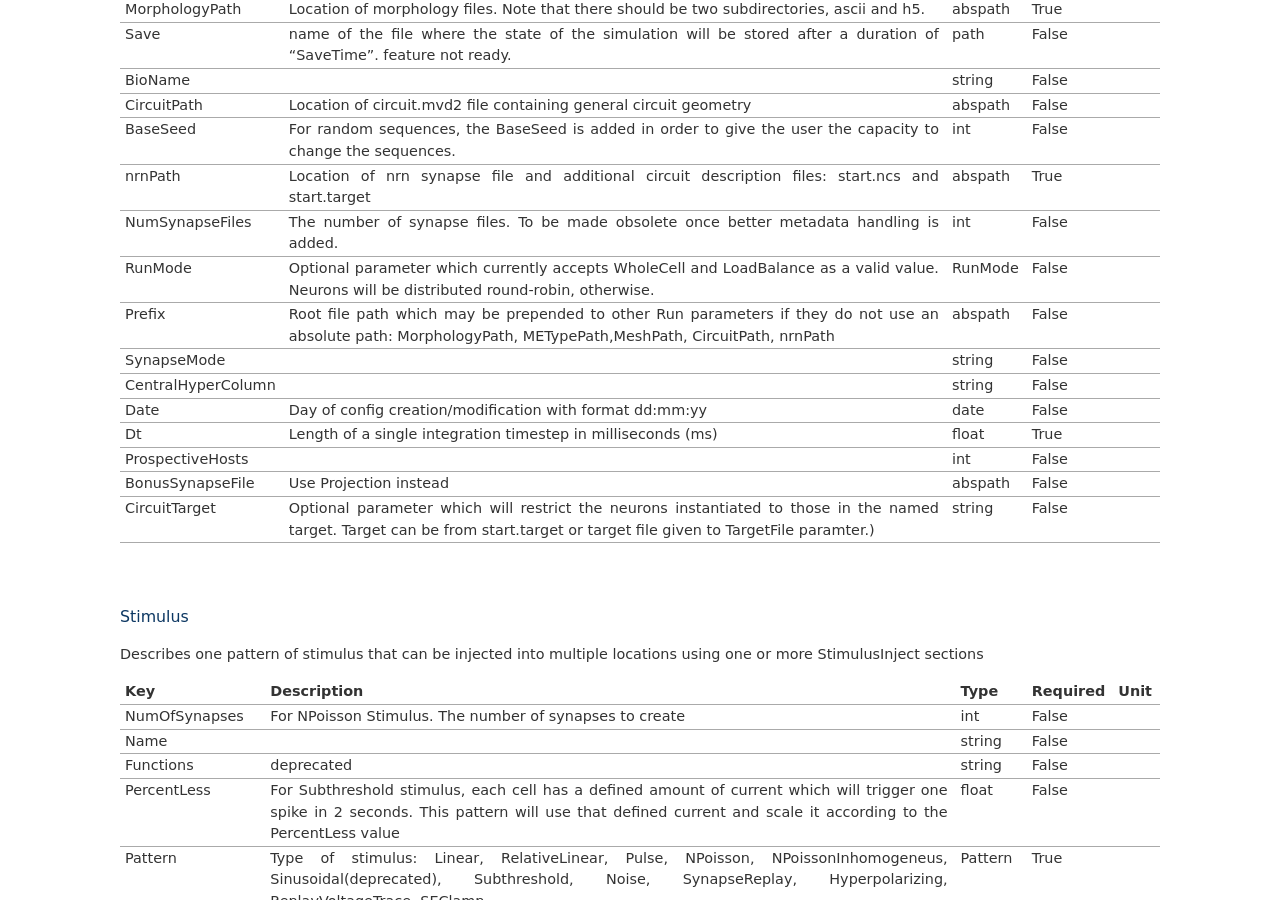
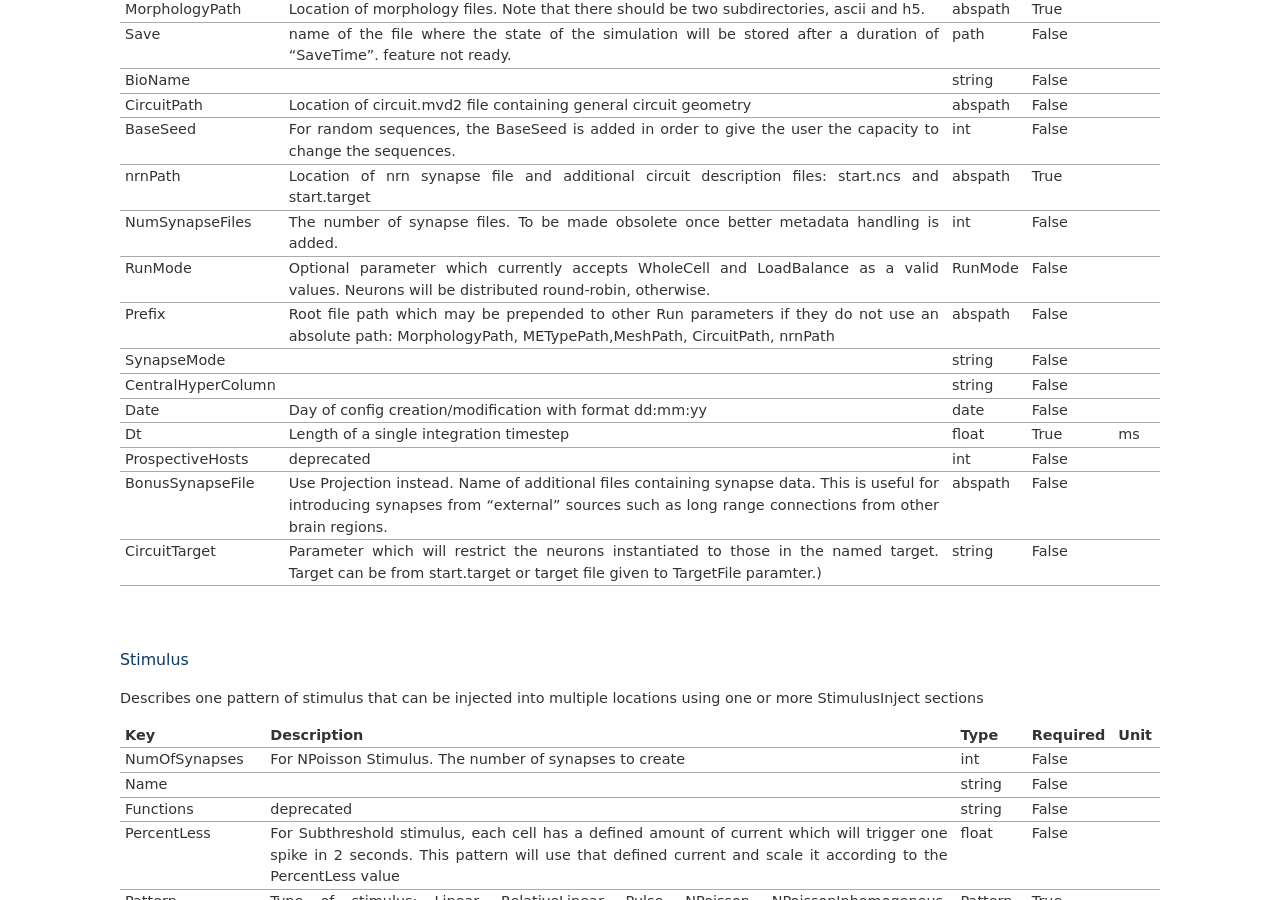
Before and after one commit to BlueBrain/sonata-extension, a Sphinx documentation site: the page built from source/blueconfig.rst, in a window 1280 px wide and 900 px high, scrolled down 2416 px. Built offline with Sphinx 7.4.7, drawn with Linux system fonts in a browser that asks for light colours; some of the changed text lies outside the part shown.

Commit message:
added NumSynapseFiles in Projection block
* based on this discussion, as found by Oren:
    https://bbpteam.epfl.ch/project/issues/browse/BLPY-60

* reused description from Run section's NumSynapseFiles

* verified in the Neurodamus here:
    https://bbpcode.epfl.ch/browse/code/sim/neurodamus/bbp/tree/lib/hoclib/Node.hoc?h=refs/heads/master#n667

* also cleaned up some other wording

Change-Id: I879267c4af58bdd2028424c6a13613681a92703f

```diff
--- a/source/blueconfig.rst
+++ b/source/blueconfig.rst
@@ -241,7 +241,7 @@
         :unit:
         :description:
          Optional parameter which currently accepts WholeCell and LoadBalance
-         as a valid value. Neurons will be distributed round-robin, otherwise.
+         as a valid values. Neurons will be distributed round-robin, otherwise.
 
     .. blueconfig_value:: Prefix
         :type: abspath
@@ -274,31 +274,34 @@
     .. blueconfig_value:: Dt
         :type: float
         :required: True
-        :unit:
+        :unit: ms
         :description:
-         Length of a single integration timestep in milliseconds (ms)
+         Length of a single integration timestep
 
     .. blueconfig_value:: ProspectiveHosts
         :type: int
         :required: False
         :unit:
         :description:
+         deprecated
 
     .. blueconfig_value:: BonusSynapseFile
         :type: abspath
         :required: False
         :unit:
         :description:
-         Use Projection instead
+         Use Projection instead. Name of additional files containing synapse
+         data. This is useful for introducing synapses from "external" sources
+         such as long range connections from other brain regions.
 
     .. blueconfig_value:: CircuitTarget
         :type: string
         :required: False
         :unit:
         :description:
-         Optional parameter which will restrict the neurons instantiated to
-         those in the named target. Target can be from start.target or target
-         file given to TargetFile paramter.)
+         Parameter which will restrict the neurons instantiated to those in the
+         named target. Target can be from start.target or target file given to
+         TargetFile paramter.)
 
 .. blueconfig_section:: Stimulus
     :description:
@@ -972,6 +975,14 @@
          Distinguishes "Synaptic" projections from "GapJunction" projections.
          If omitted, Synaptic is assumed.
 
+    .. blueconfig_value:: NumSynapseFiles
+        :type: int
+        :required: False
+        :unit:
+        :description:
+         The number of synapse files. To be made obsolete once better metadata
+         handling is added.
+
     .. blueconfig_value:: Source
         :type: target
         :required: False
```
